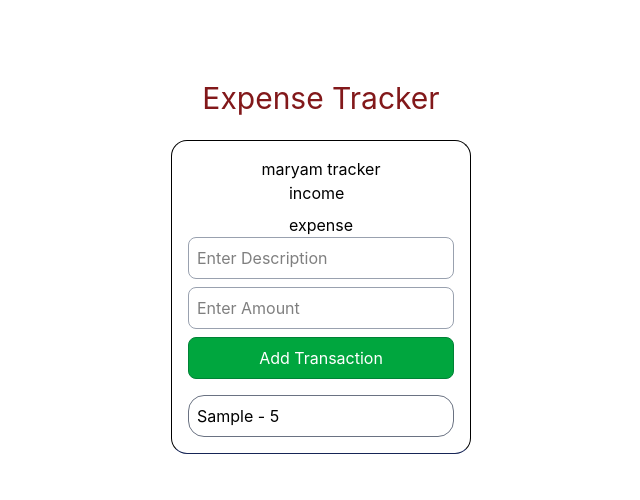
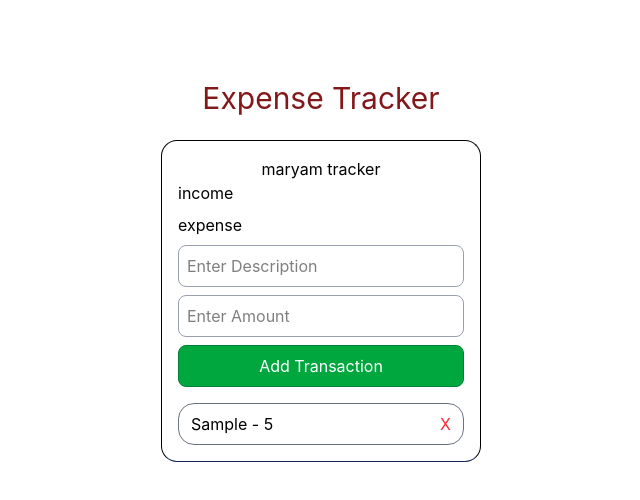
Before and after one commit to maryfar/Expense-Tracker, a React (Vite) app: page / in a window 1280 px wide. Both pictures are taken after typing "Sample", "5" into the empty fields and a click on the button "Add Transaction". Shown: the top 500 px of the page, without its empty margins (319-959 px from the left). Built offline with nearby package versions, Linux system fonts and the light colour scheme.

Commit message:
feat: delete transaction implemented

```diff
--- a/index.html
+++ b/index.html
@@ -4,7 +4,7 @@
     <meta charset="UTF-8" />
     <link rel="icon" type="image/svg+xml" href="/favicon.svg" />
     <meta name="viewport" content="width=device-width, initial-scale=1.0" />
-    <title>quiz</title>
+    <title>tracker</title>
   </head>
   <body>
     <div id="root"></div>
--- a/src/ExpenseTracker.tsx
+++ b/src/ExpenseTracker.tsx
@@ -17,14 +17,18 @@ export default function ExpenseTracker() {
     setText("");
     setAmount("");
   }
+
+  function delteTransaction(id: number) {
+    setTransaction(transactions.filter((item) => item.id != id));
+  }
   return (
-    <div className="border border-b-blue-950 p-4 rounded-2xl flex flex-col items-center justify-center">
+    <div className="border border-b-blue-950 p-4 rounded-2xl flex flex-col items-center justify-center min-w-80">
       <h2>maryam tracker</h2>
-      <div className="flex flex-col gap-2">
+      <div className="flex flex-col gap-2 w-full mb-2">
         <div>income</div>
         <div>expense</div>
       </div>
-      <div className="flex flex-col gap-2">
+      <div className="flex flex-col gap-2 w-full">
         <input
           type="text"
           className="p-2 border border-gray-400 rounded-lg"
@@ -52,12 +56,17 @@ export default function ExpenseTracker() {
       </div>
       <ul className="flex flex-col pt-4 gap-2 w-full ">
         {transactions.map((item, index) => (
-          <li
-            key={index}
-            className="border border-gray-500 rounded-2xl p-2 w-full"
-          >
-            {item.text} - {item.amount}{" "}
-          </li>
+          <div className=" flex justify-between border border-gray-500 rounded-2xl py-2 px-3 w-full">
+            <li key={index}>
+              {item.text} - {item.amount}{" "}
+            </li>
+            <button
+              className="text-red-500 cursor-pointer"
+              onClick={() => delteTransaction(item.id)}
+            >
+              X
+            </button>
+          </div>
         ))}
       </ul>
     </div>
```
